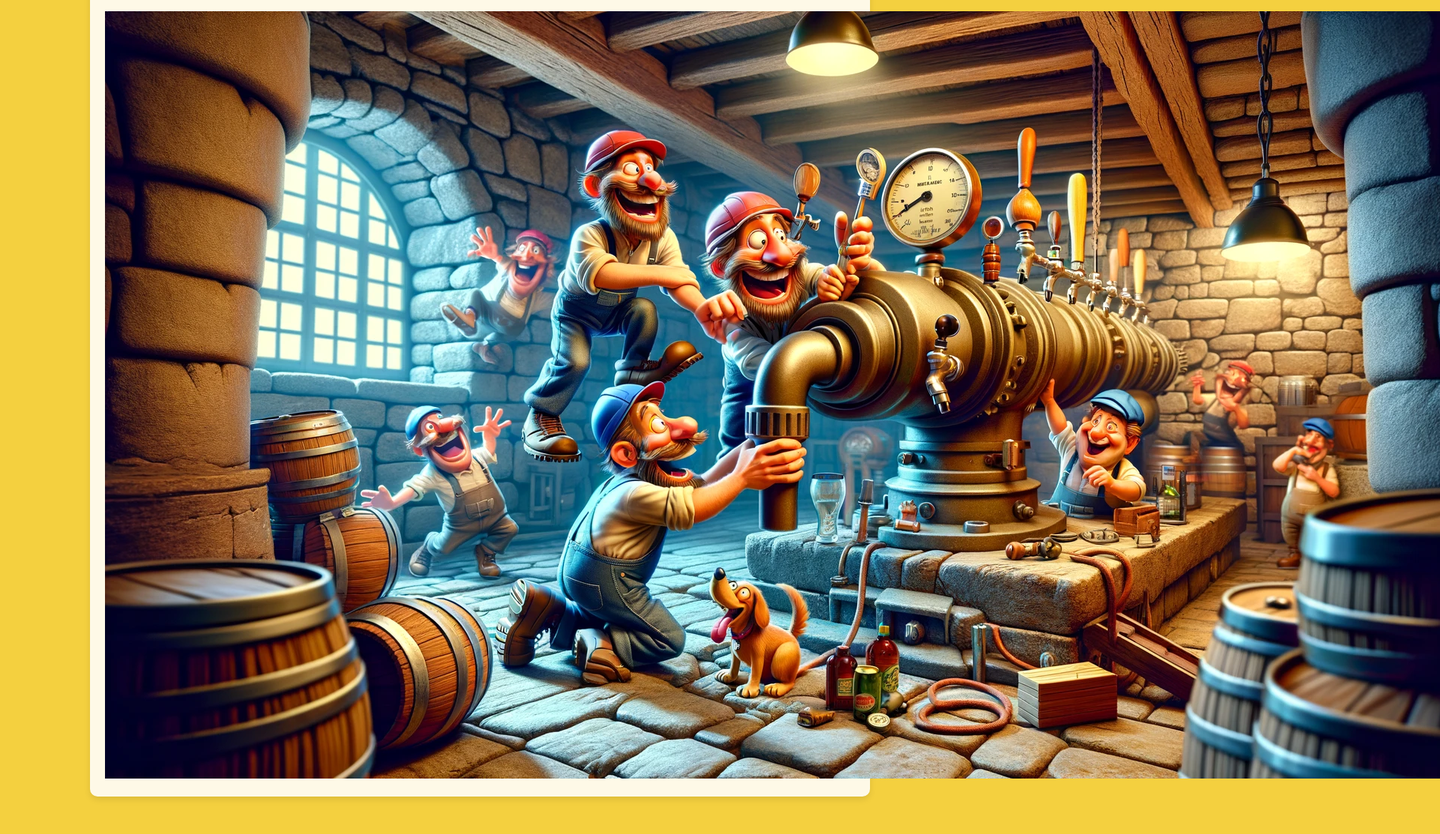
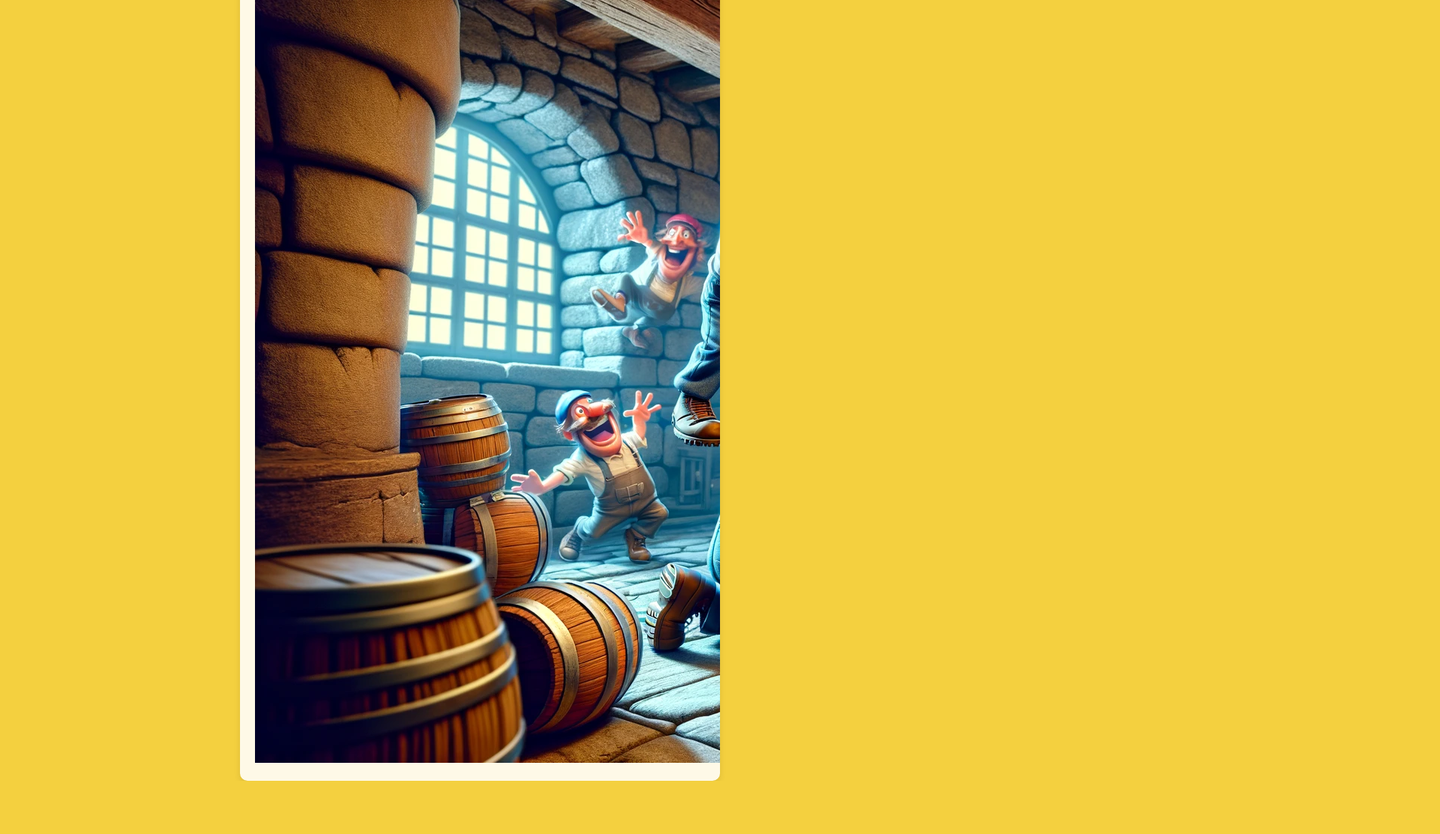
Before and after one commit to DalleCanaglie/dallecanaglie.github.io, a plain HTML site: page index.html in a window 1280 px wide. Shown: the part 620-1733 px from the top of the page at 75% size, 1920 px wide, since content can reach past the window. After the commit the page ends 1662 px from the top, so only its background shows below. Drawn offline with Linux system fonts and the light colour scheme.

Commit message:
Update index.html

```diff
--- a/index.html
+++ b/index.html
@@ -13,12 +13,13 @@
             text-align: center;
         }
         .container {
-            max-width: 1000px;
-            margin: 50px auto;
+            max-width: 600px;
+            margin: auto;
             padding: 20px;
             background-color: #fef9e7;
             border-radius: 10px;
             box-shadow: 0 4px 8px rgba(0, 0, 0, 0.1);
+            overflow: hidden; /* Prevents content from spilling out */
         }
         .logo {
             max-width: 500px;
@@ -34,6 +35,7 @@
         .funny-image {
             max-width: auto;
             height: auto; /* Maintain aspect ratio */
+            display: block; /* Removes any extra space below the image */
         }
     </style>
 </head>
```
